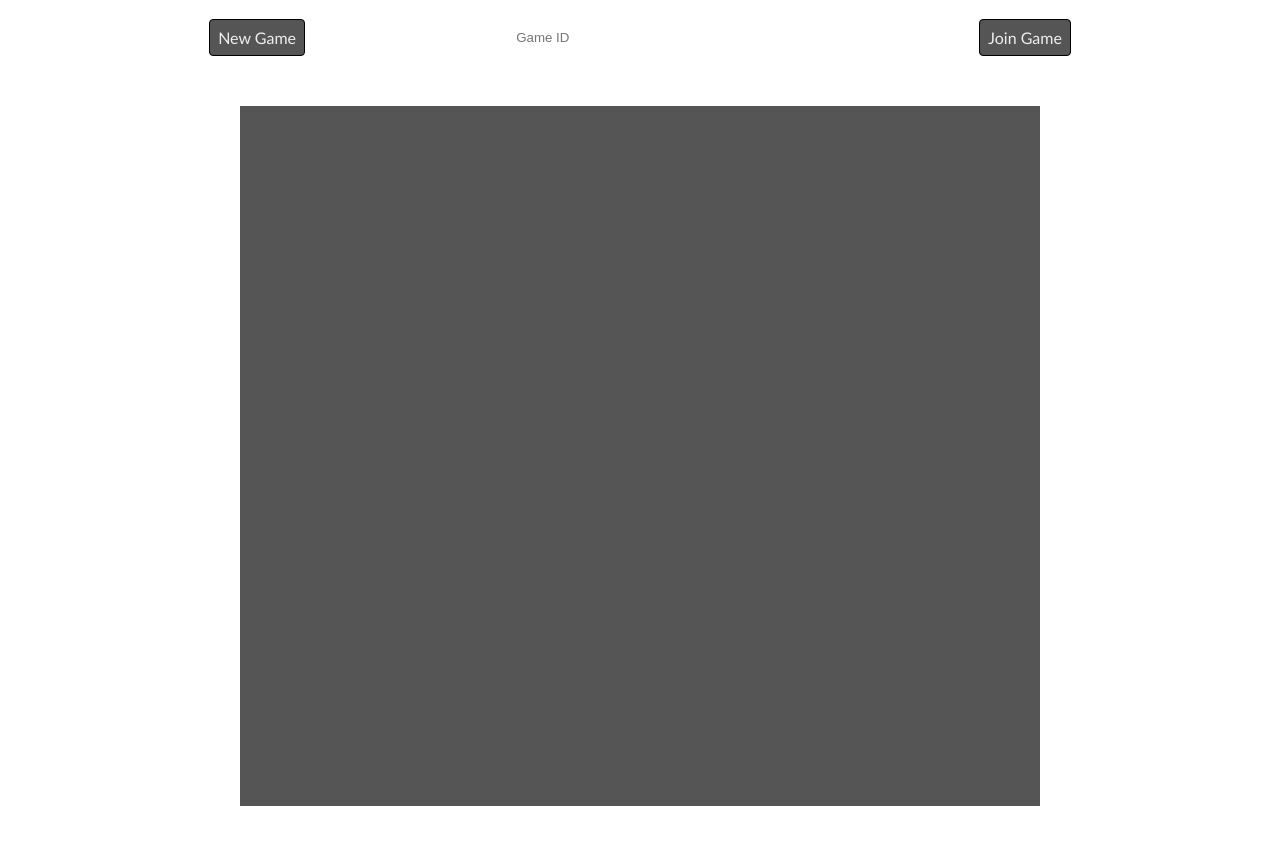
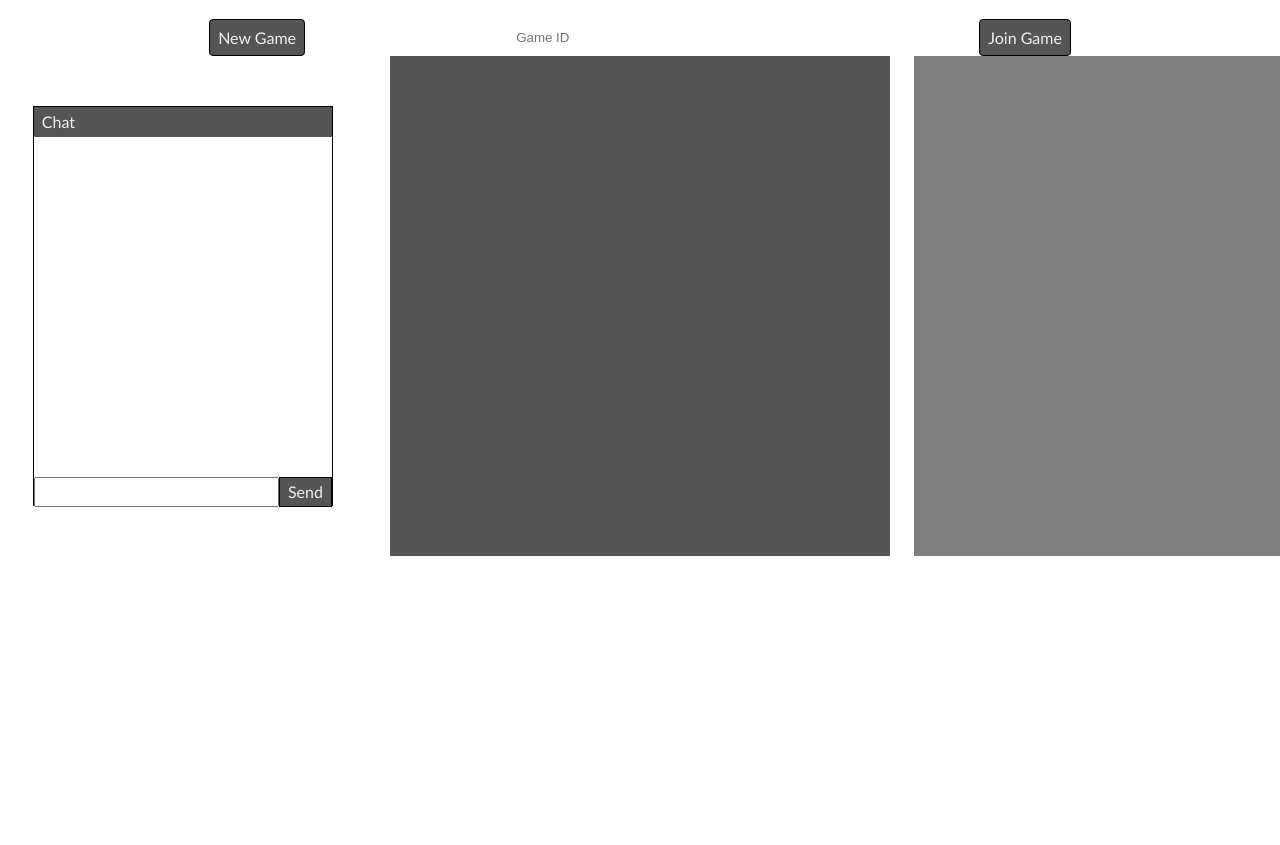
Before and after one commit to nickcummings21/browser-game-server, a website: page public/scarabya/index.html in a window 1280 px wide. Shown: the part 63-908 px from the top of the page. After the commit the page ends 800 px from the top, so only its background shows below. Drawn offline with nearby package versions, Linux system fonts and the light colour scheme; no server answers.

Commit message:
chat box prototyped

```diff
--- a/public/scarabya/index.html
+++ b/public/scarabya/index.html
@@ -24,7 +24,16 @@
   </div>
 
   <div class="game">
+    <div class="chat">
+      <div class="chat-header">Chat</div>
+      <div class="chat-body"></div>
+      <div class="chat-input-area">
+        <input type="text" id="chat-input" class="chat-input">
+        <div class="btn" onclick="sendMessage()">Send</div>
+      </div>
+    </div>
     <div class="board"></div>
+    <div class="next-piece"></div>
   </div>
 
 </body>
--- a/public/scarabya/main.css
+++ b/public/scarabya/main.css
@@ -29,18 +29,70 @@ body {
 }
 
 .game {
-  padding: 50px 100px;
+  /* padding: 50px 100px; */
+  display: grid;
+  grid-template-columns: 2fr 3fr 2fr;
+}
+
+.chat {
+  /* background: gray; */
+  width: 300px;
+  height: 400px;
+  margin: 50px auto;
+  border: 1px solid black;
+  display: grid;
+  grid-template-rows: 30px 340px 30px;
+  /* overflow: hidden; */
+}
+
+.chat-header {
+  background-color: #555;
+  color: #eee;
+  display: flex;
+  justify-content: flex-start;
+  align-items: center;
+  padding: 8px;
+}
+
+.chat-body {
+  overflow: auto;
+}
+
+.chat-message {
+  text-align: left;
+  padding: 4px;
+  border: 1px solid #fff;
+}
+.chat-message:hover {
+  border: 1px solid #ccc;
+}
+
+.chat-input-area {
+  display: grid;
+  grid-template-columns: auto min-content;
+}
+
+.chat-input-area .btn {
+  border-radius: 0;
+  padding: 4px 8px;
+}
+
+.chat-input-area input {
+  font-size: 16px;
+  padding: 4px;
 }
 
 .board {
   margin: auto;
-  width: 800px;
-  height: 700px;
+  width: 500px;
+  height: 500px;
   background: #555;
   display: grid;
-  grid-template-columns: 80px 80px 80px 80px 80px 80px 80px 80px 80px 80px;
+  grid-template-columns: 1fr 1fr 1fr 1fr 1fr 1fr 1fr 1fr 1fr 1fr;
+  grid-template-rows: 1fr 1fr 1fr 1fr 1fr 1fr 1fr 1fr 1fr 1fr;
 }
 
-.board-space {
-
+.next-piece {
+  background: gray;
+  min-width: 250px;
 }
--- a/public/scarabya/main.js
+++ b/public/scarabya/main.js
@@ -87,7 +87,7 @@ const initBoard = (boardWidth, boardHeight) => {
 
 const newGame = () => {
   socket.emit("new-game", null);
-}
+};
 
 const joinGame = () => {
   const gameId = document.getElementById("game-id").value;
@@ -96,4 +96,16 @@ const joinGame = () => {
     return;
   }
   socket.emit("join-game", gameId);
-}
+};
+
+const sendMessage = () => {
+  const message = document.getElementById("chat-input").value;
+  if (message === "") return;
+
+  const chatMessage = document.createElement("div");
+  chatMessage.classList.add("chat-message");
+  chatMessage.innerHTML = message;
+
+  const chat = document.querySelector(".chat-body");
+  chat.appendChild(chatMessage);
+};
```
